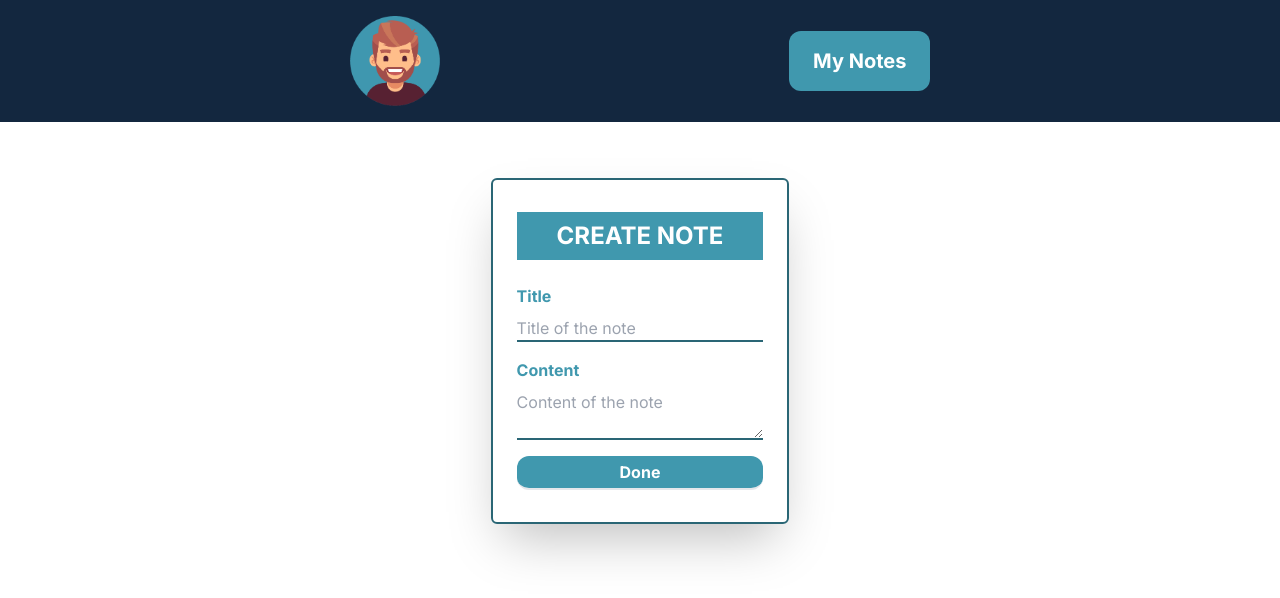
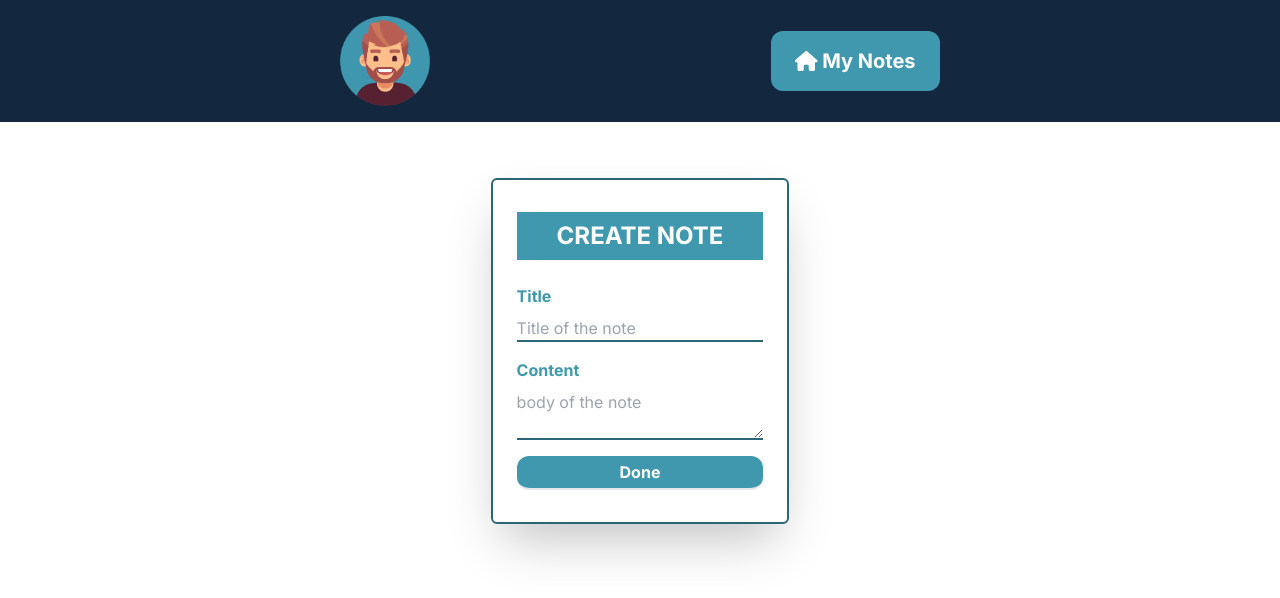
Before and after one commit to SebasRojasM1/Frontend-MyNotes, a Next.js app: page /create in a window 1280 px wide. Shown: the top 598 px of the page. Built offline with nearby package versions, Linux system fonts and the light colour scheme.

Commit message:
The component createNote was created succesfully and functional with the backend

```diff
--- a/src/app/create/components/CreateNote.tsx
+++ b/src/app/create/components/CreateNote.tsx
@@ -1,15 +1,88 @@
+"use client";
+import React, { useState } from "react";
+import axios from "axios";
+
 export default function CreateNote() {
-    return (
-      <section className="flex flex-col my-14 align-center border-solid border-2 border-[#2a6675] rounded-md px-6 py-8 shadow-2xl">
-            <h2 className="mb-6 text-center bg-[#4098ae] text-white py-2 px-10 font-bold	 uppercase text-2xl">Create note</h2>
 
-            <label className="font-bold text-[#4098ae]" htmlFor="title">Title</label>
-            <input className="mt-2 border-b-2 border-solid border-[#2a6675] focus:outline-none" type="text" name="title" id="title" placeholder="Title of the note"/>
+  const [title, setTitle] = useState("");
+  const [body, setBody] = useState("");
+  const [loading, setLoading] = useState(false);
+  const [error, setError] = useState<string | null>(null);
+  const [success, setSuccess] = useState<string | null>(null);
 
-            <label className="font-bold text-[#4098ae] mt-4 " htmlFor="content" >Content</label>
-            <textarea className="mt-2 border-b-2 border-solid border-[#2a6675]" name="content" id="content" placeholder="Content of the note"></textarea>
+  const handleSubmit = async (e: React.FormEvent) => {
+    e.preventDefault();
 
-            <button className="bg-[#4098ae] border-b-2 mt-4 py-1 px-6 rounded-xl text-white font-bold hover:bg-[#2a6675] transition ease-in-out delay-30 cursor-pointer">Done</button>
-      </section>
-    );
-  }
+    setLoading(true);
+    setError(null);
+    setSuccess(null);
+
+    try {
+      const response = await axios.post("http://localhost:3000/notes/create", {
+        title,
+        body,
+      });
+
+      console.log("Note created:", response.data);
+
+      // Limpia los campos del formulario
+      setSuccess("Note created successfully!")
+      setTitle("");
+      setBody("");
+    } catch (err) {
+      setError("Error creating note");
+      console.error("Error creating note:", err);
+    } finally {
+      setLoading(false);
+    }
+  };
+
+  return (
+    <form onSubmit={handleSubmit} className="flex flex-col my-14 align-center border-solid border-2 border-[#2a6675] rounded-md px-6 py-8 shadow-2xl">
+
+      <h2 className="mb-6 text-center bg-[#4098ae] text-white py-2 px-10 font-bold uppercase text-2xl">
+        Create note
+      </h2>
+
+      <label className="font-bold text-[#4098ae]" htmlFor="title">
+        Title
+      </label>
+
+      <input
+        className="mt-2 border-b-2 border-solid border-[#2a6675] focus:outline-none"
+        type="text"
+        name="title"
+        id="title"
+        placeholder="Title of the note"
+        value={title}
+        onChange={(e) => setTitle(e.target.value)}
+      />
+
+      <label className="font-bold text-[#4098ae] mt-4" htmlFor="body">
+        Content
+      </label>
+
+      <textarea
+        className="mt-2 border-b-2 border-solid border-[#2a6675]"
+        name="body"
+        id="body"
+        placeholder="body of the note"
+        value={body}
+        onChange={(e) => setBody(e.target.value)}
+      ></textarea>
+
+      <button
+        type="submit"
+        className="bg-[#4098ae] border-b-2 mt-4 py-1 px-6 rounded-xl text-white font-bold hover:bg-[#2a6675] transition ease-in-out delay-30 cursor-pointer"
+        disabled={loading} // Deshabilitar el botón mientras se envía la solicitud
+      >
+        {loading ? "Sending..." : "Done"}
+      </button>
+
+      {/* Mostrar un mensaje de error si hay algún error */}
+      {error && <p className="text-red-500 mt-2 text-center font-bold">{error}</p>}
+
+      {success && <p className="text-green-500 mt-2 text-center font-bold">{success}</p>}
+    </form>
+  );
+}
--- a/src/components/Header.tsx
+++ b/src/components/Header.tsx
@@ -1,13 +1,15 @@
 import Image from "next/image";
 import photo from "@/assets/img/user.png"
 import Link from "next/link";
+import { faHouse } from "@fortawesome/free-solid-svg-icons/faHouse";
+import { FontAwesomeIcon } from "@fortawesome/react-fontawesome";
 
 export default function Header() {
     return (
       <section className="flex bg-[#13273F] py-4 justify-evenly items-center">
         <Image src={photo} alt="User photo" width={90} height={90}/>
 
-        <Link href="/" className="bg-[#4098ae] py-4 px-6 rounded-xl text-xl text-white font-bold hover:bg-[#2a6675] transition ease-in-out delay-30" >My Notes</Link>
+        <Link href="/" className="bg-[#4098ae] py-4 px-6 rounded-xl text-xl text-white font-bold hover:bg-[#2a6675] transition ease-in-out delay-30" ><FontAwesomeIcon icon={faHouse}/> My Notes </Link>
       </section>
     );
   }
--- a/src/components/Notes.tsx
+++ b/src/components/Notes.tsx
@@ -2,6 +2,8 @@
 import { useEffect, useState } from "react";
 import Link from "next/link";
 import axios from "axios";
+import { FontAwesomeIcon } from "@fortawesome/react-fontawesome";
+import { faBook } from '@fortawesome/free-solid-svg-icons';
 
 interface Note {
     _id: string;
@@ -42,9 +44,9 @@ export default function Notes() {
         <section className="w-full max-w-4xl justify-center overflow-x-auto my-10 mx-auto">
             <Link
                 className="bg-[#2a6675] text-white px-5 py-2 rounded-lg mb-4 hover:bg-[#1f4c57] transition ease-in-out delay-30"
-                href=""
+                href="/create"
             >
-                Add note
+                Add note <FontAwesomeIcon icon={faBook} />
             </Link>
 
             <table className="my-6 shadow-md border-collapse border-solid border-2 border-[#2a6675] w-full">
```
